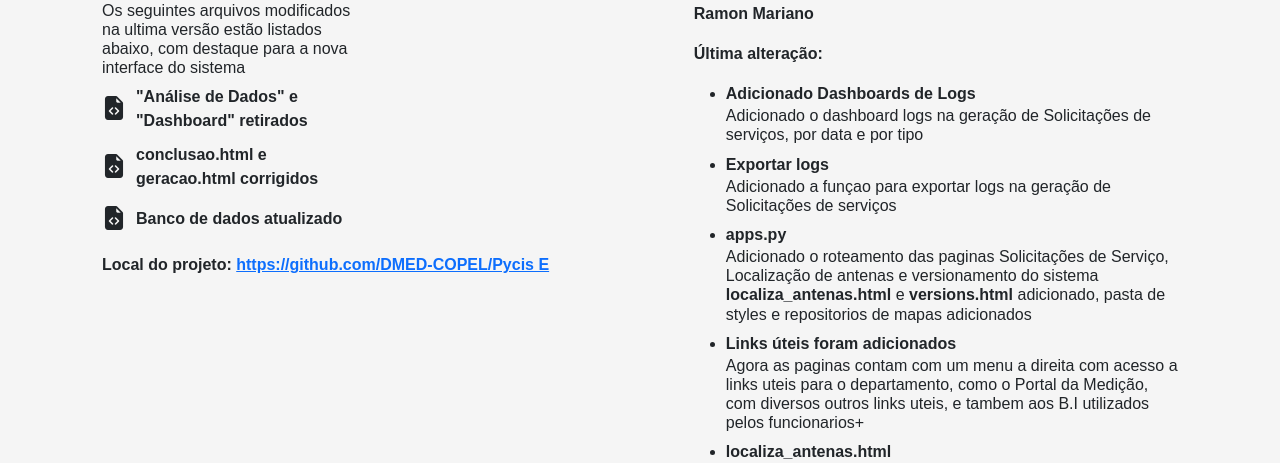
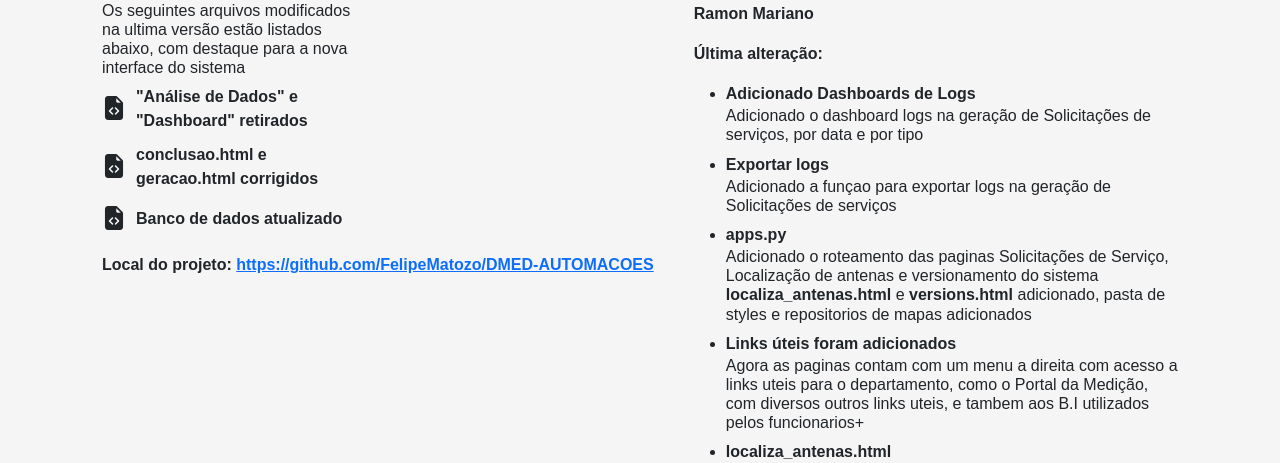
Before and after one commit to FelipeMatozo/DMED-AUTOMACOES, a Flask app: page /versions in a window 1280 px wide. Shown: the part 229-692 px from the top of the page. Run offline with Flask 3, Linux system fonts and the light colour scheme; some libraries are stand-ins or nearby versions.

Commit message:
versao final ferias

```diff
--- a/templates/versions.html
+++ b/templates/versions.html
@@ -45,7 +45,7 @@
 
         </ul>
       </div>
-      <p>Local do projeto: <a href="https://github.com/DMED-COPEL/Pycis" target="_blank">https://github.com/DMED-COPEL/Pycis E       </a></p>
+      <p>Local do projeto: <a href="https://github.com/FelipeMatozo/DMED-AUTOMACOES" target="_blank">https://github.com/FelipeMatozo/DMED-AUTOMACOES</a></p>
       </div>
       <style>
         header {
```
